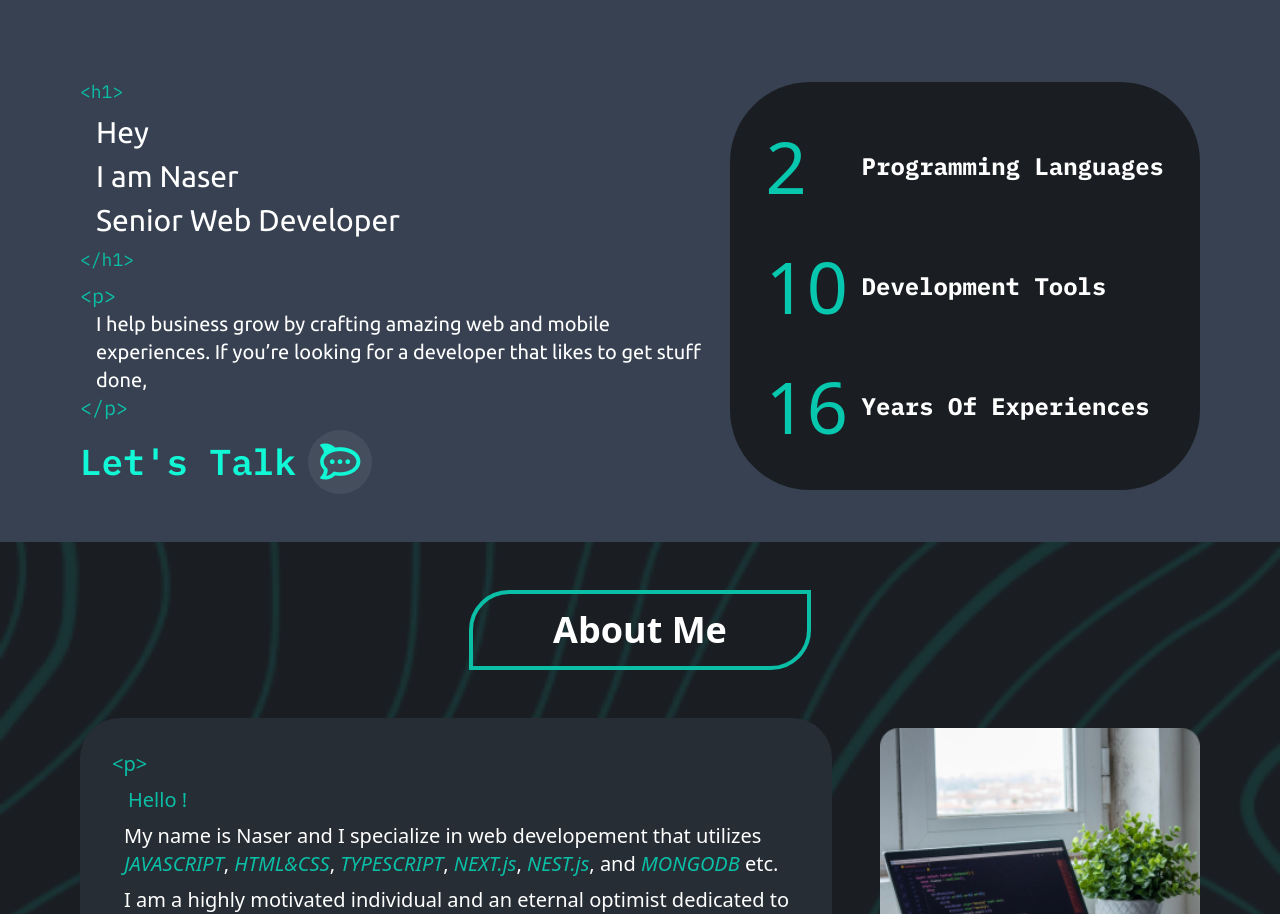
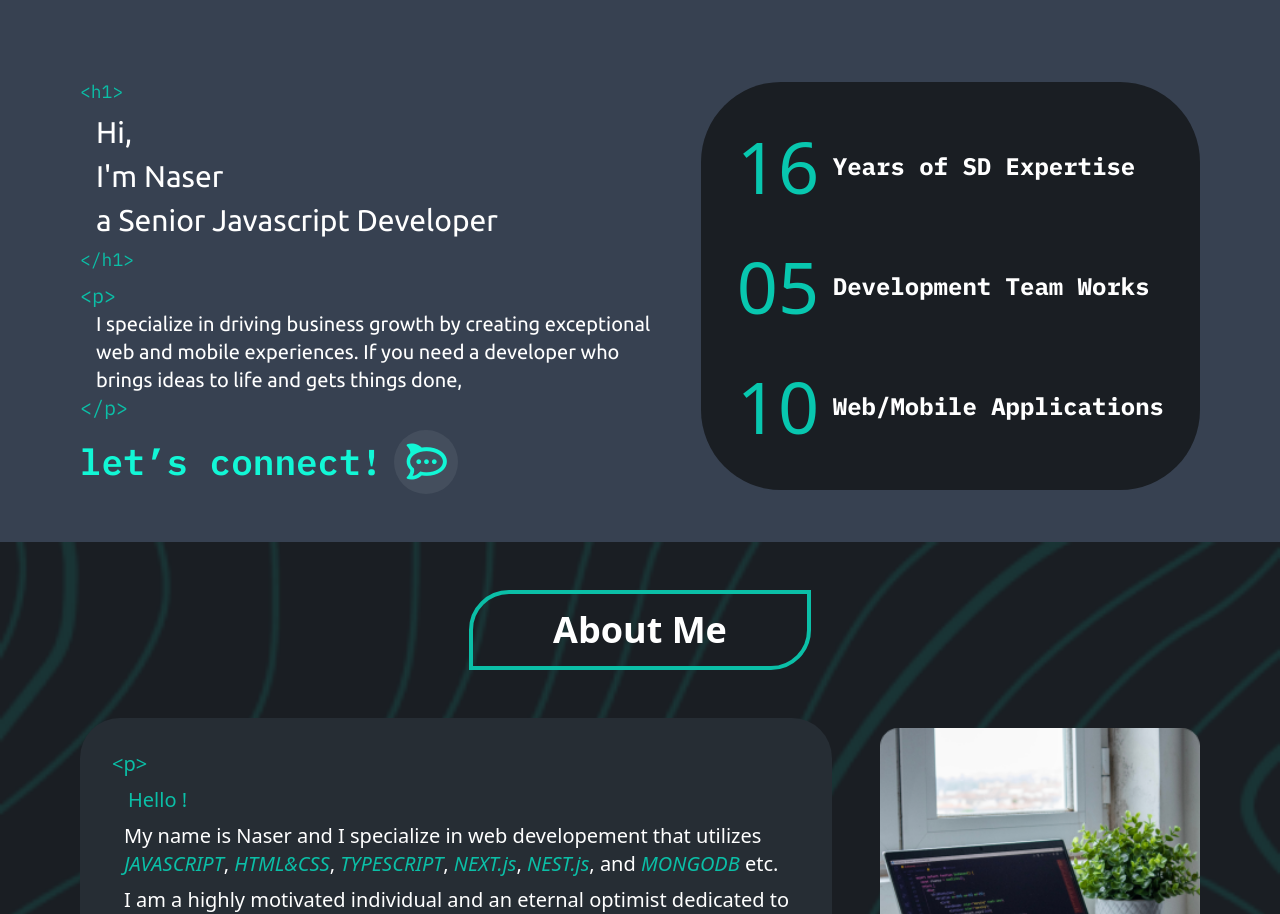
Before and after one commit to naser-papi/naserpapidev, a Next.js app: page / in a window 1280 px wide. Shown: the part 871-1785 px from the top of the page. Built offline with nearby package versions, Linux system fonts and the light colour scheme.

Commit message:
changed hero section texts

```diff
--- a/src/app/layout.tsx
+++ b/src/app/layout.tsx
@@ -3,7 +3,7 @@ import "./globals.css";
 import { ubunto, ibmmono } from "./(utils)/fonts";
 
 export const metadata: Metadata = {
-    title: "welcome to naser papi website ",
+    title: "Welcome To Naser Papi Website!",
     description:
         "here you can find a lot of articles about my best development experiences",
 };
--- a/src/components/molecule/indicator/index.tsx
+++ b/src/components/molecule/indicator/index.tsx
@@ -1,7 +1,7 @@
 import { BaseHTMLAttributes } from "react";
 
 interface IndicatorProps extends BaseHTMLAttributes<HTMLLabelElement> {
-    count: number;
+    count: number | string;
     text: string;
 }
 
--- a/src/components/organism/landing/intro.tsx
+++ b/src/components/organism/landing/intro.tsx
@@ -9,11 +9,11 @@ const Intro = () => {
                 }
             >
                 <h4>{"<h1>"}</h4>
-                <h3>Hey</h3>
+                <h3>Hi,</h3>
                 <h3>
-                    I am <span>Naser</span>
+                    I&apos;m <span>Naser</span>
                 </h3>
-                <h3>Senior Web Developer</h3>
+                <h3>a Senior Javascript Developer</h3>
                 <h4>{"</h1>"}</h4>
             </div>
             <div
@@ -23,9 +23,9 @@ const Intro = () => {
             >
                 <h4>{"<p>"}</h4>
                 <p>
-                    I help business grow by crafting amazing web and mobile
-                    experiences. If you’re looking for a developer that likes to
-                    get stuff done,
+                    I specialize in driving business growth by creating
+                    exceptional web and mobile experiences. If you need a
+                    developer who brings ideas to life and gets things done,
                 </p>
                 <h4>{"</p>"}</h4>
             </div>
@@ -34,7 +34,7 @@ const Intro = () => {
                 className={"justify-self-center xl:justify-self-start"}
             >
                 <TitleIcon
-                    title={"Let's Talk"}
+                    title={"let’s connect!"}
                     icon={<i className="fa-brands fa-rocketchat" />}
                 />
             </Link>
--- a/src/components/organism/landing/top-skills.tsx
+++ b/src/components/organism/landing/top-skills.tsx
@@ -7,9 +7,9 @@ const TopSkills = () => {
                 "top-skills w-full max-w-5xl grid place-items-start gap-y-12 py-12 px-9 rounded-[80px] bg-primary-900 "
             }
         >
-            <Indicator count={2} text={"Programming Languages"} />
-            <Indicator count={10} text={"Development Tools"} />
-            <Indicator count={16} text={"Years Of Experiences"} />
+            <Indicator count={16} text={"Years of SD Expertise"} />
+            <Indicator count={"05"} text={"Development Team Works"} />
+            <Indicator count={10} text={"Web/Mobile Applications"} />
         </div>
     );
 };
```
